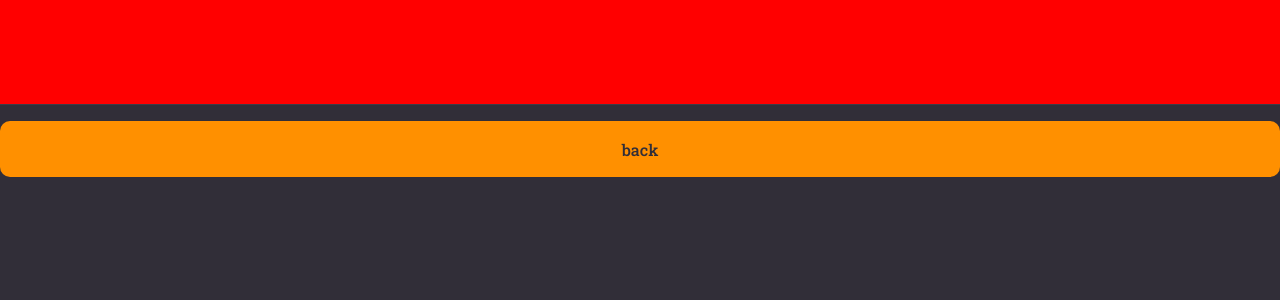
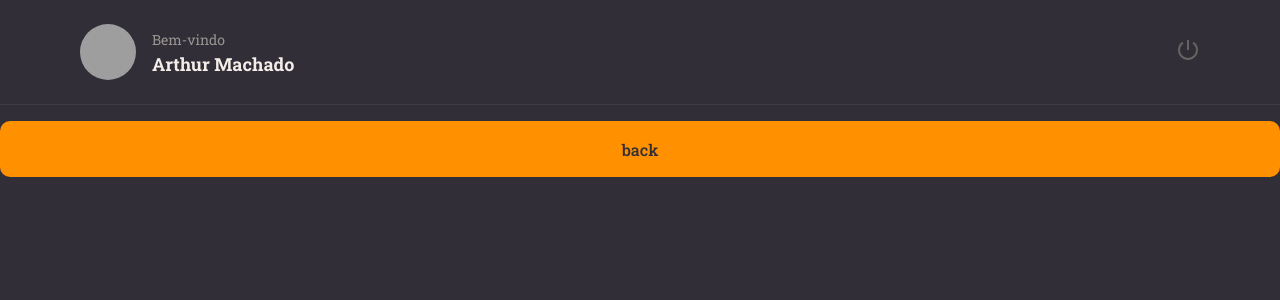
Before and after one commit to arthurwieb/rocketnotesv2, a React (Vite) app: page / in a window 1280 px wide. Shown: the top 300 px of the page. Built offline with nearby package versions, Linux system fonts and the light colour scheme; grey boxes are pictures that could not be loaded.

Commit message:
Icones, botões

```diff
--- a/package.json
+++ b/package.json
@@ -12,6 +12,7 @@
   "dependencies": {
     "react": "^18.2.0",
     "react-dom": "^18.2.0",
+    "react-icons": "^4.8.0",
     "styled-components": "^5.3.10"
   },
   "devDependencies": {
--- a/src/components/Header/index.jsx
+++ b/src/components/Header/index.jsx
@@ -1,9 +1,21 @@
-import {Container} from './styles';
+import {RiShutDownLine} from 'react-icons/ri';
+import {Container, Profile, Logout} from './styles';
 
 export function Header() {
     return (
         <Container>
+            <Profile>
+                <img src="https://github.com/arthurwieb.png" alt="Foto do user"/>
+                <div>
+                    <span>Bem-vindo</span>
+                    <strong>Arthur Machado</strong>
+                </div>
+            </Profile>
+
+            <Logout>
+                <RiShutDownLine/>
+            </Logout>
 
         </Container>
-    )
+    );
 };
--- a/src/components/Header/styles.js
+++ b/src/components/Header/styles.js
@@ -9,9 +9,48 @@ export const Container = styled.header`
   border-bottom-style: solid;
   border-bottom-color: ${({theme}) => theme.COLORS.BACKGROUND_700};
 
+  display: flex;
   justify-content: space-between;
 
   padding:  0 80px;
 
-  background: red;
   `;
+
+  export const Profile = styled.div`
+    display: flex;
+    align-items: center;
+
+    > img {
+      width: 56px;
+      height: 56px;
+      border-radius: 50%;
+    }
+
+    > div {
+      display: flex;
+      flex-direction: column;
+      margin-left: 16px;
+      line-height: 24px;
+
+      span {
+        font-size: 14px;
+        color: ${({theme}) => theme.COLORS.GRAY_100};
+      }
+
+      strong {
+        font-size: 18px;
+        color: ${({theme}) => theme.COLORS.WHITE};
+      }
+    }
+
+  `;
+
+  export const Logout = styled.button`
+    border:none;
+    background:none;
+
+    > svg {
+      color: ${({theme}) => theme.COLORS.GRAY_300};
+      font-size: 24px;
+    }
+  `;
--- a/src/components/button/index.jsx
+++ b/src/components/button/index.jsx
@@ -1,10 +1,11 @@
 import { Container } from './styles';
 
-export function Button({title, loading}) {
+export function Button({title, loading = false, ...rest}) {
     return (
     <Container
     type="button"
-    disabled={loading}>
+    disabled={loading}
+    {...rest}>
         { loading ? 'loading...' : title }
     </Container>
     );
--- a/src/pages/details/index.jsx
+++ b/src/pages/details/index.jsx
@@ -1,11 +1,12 @@
 import { Container } from "./styles";
+import { Header } from '../../components/Header';
 import { Button } from '../../components/Button';
-import { Header } from '../../components/Header';
 
 export function Details() {
   return (
     <Container>
       <Header/>
+
       <Button title="back"/>
     </Container>
   );
--- a/src/pages/details/styles.js
+++ b/src/pages/details/styles.js
@@ -8,5 +8,4 @@ export const Container = styled.div`
     grid-template-areas:
     "header"
     "content"
-
 `;
--- a/src/styles/global.js
+++ b/src/styles/global.js
@@ -20,7 +20,6 @@ export default createGlobalStyle`
         outline: none
     };
 
-
     a {
         text-decoration: none;
     };
```
Also changed, not shown: 1 other file (tests, documents, lock files or other folders).
